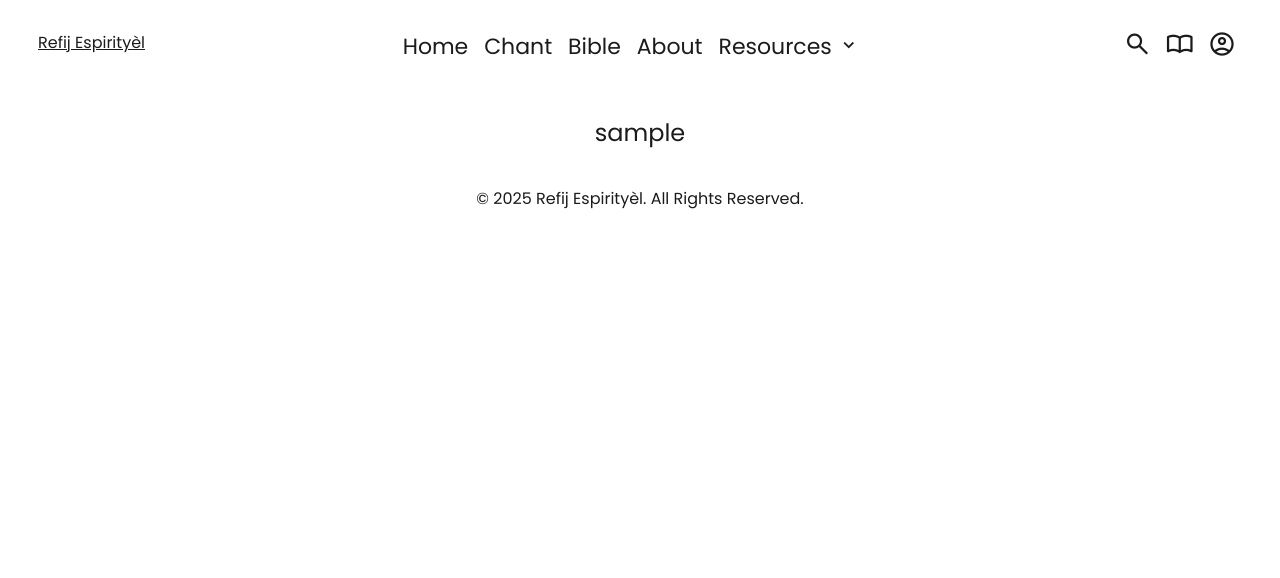
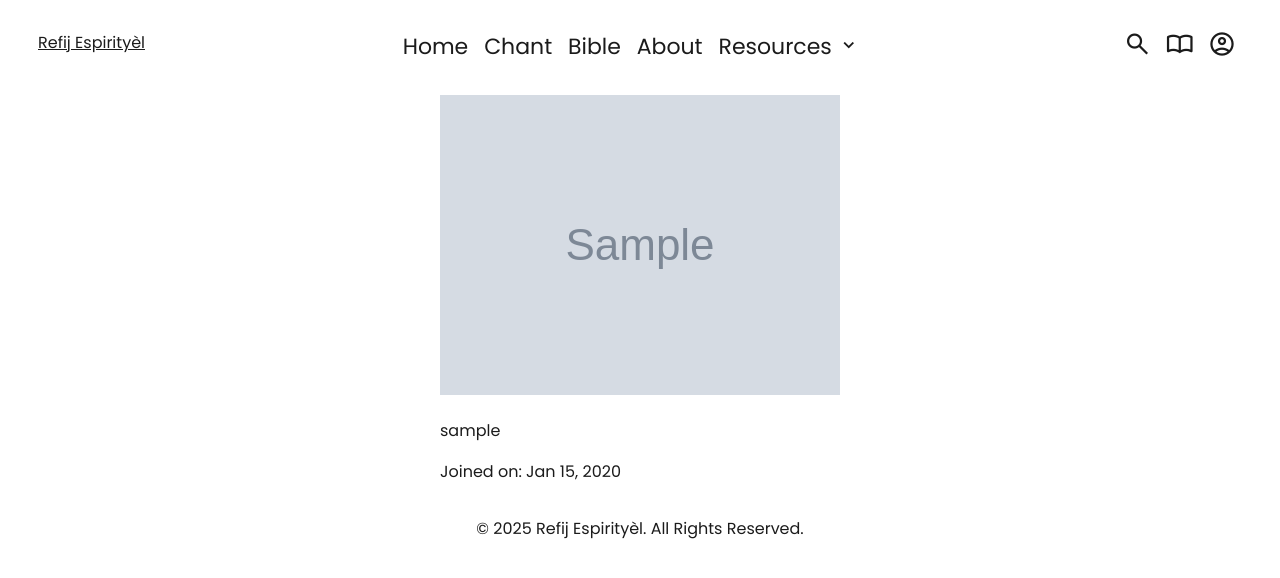
Before and after one commit to cjpx/PathOfGrace, a Django app: template users/templates/users/profile.html in a window 1280 px wide. Shown: the top 578 px of the page. Run offline with Django 5.2, Linux system fonts and the light colour scheme; the template is opened without the code that fills it: values that come from a table or form of the project are taken from there, others are empty; tables that the repository leaves empty hold one stand-in row (values such as "Sample post"); grey boxes marked "Sample" are stand-in pictures.

Commit message:
feat: added profile section

```diff
--- a/users/templates/users/profile.html
+++ b/users/templates/users/profile.html
@@ -20,12 +20,20 @@
                     <form class="profile-form" method="POST" enctype="multipart/form-data">
                         {% csrf_token %}
                         <div class="profile-details">
-                            <button class="update-picture" id="update-picture">
-                                <img class="profile-avatar" src="{{ profile.image.url }}" alt="Profile Picture"><i class='bx bxs-camera'></i>
-                            </button>
-                            <h2 class="profile-username">{{ profile.user.username }}</h2>
-                            <p class="profile-email">{{ profile.user.email }}</p>
+                            <div class="profile-image-container">
+                                <img class="profile-image" src="{{ profile.image.url }}" alt="Profile Picture">
+                                <label for="id_image" class="camera-icon">
+                                    <i class='bx bxs-camera'></i>
+                                </label>
+                                {{ p_form.image }}
+                            </div>
+
                         </div>
+                        <div class="user-info" id="uInfo">
+                            <h2 class="user-username">{{ profile.user.username }}</h2>
+                            <p class="joined-date"> Joined on: {{ profile.user.date_joined | date:'M d, Y' }}</p>
+                        </div>
+
                         <fieldset class="profile-fieldset">
                             <legend class="profile-legend">Profile Info</legend>
                             <div class="form-group">
@@ -36,20 +44,25 @@
                                 {{ u_form.email.label_tag }}
                                 {{ u_form.email }}
                             </div>
-                            <div class="form-group">
-                                {{ p_form.image.label_tag }}
-                                {{ p_form.image }}
-                            </div>
+
                             <button type="submit" class="btn-update">Update</button>
                         </fieldset>
                     </form>
                 </div>
             {% else %}
                 <div class="profile-details">
-                    <h2 class="profile-username">{{ profile.user.username }}</h2>
+                    <div class="profile-image-container">
+                        <img class="profile-image" src="{{ profile.image.url }}" alt="Profile Picture">
+
+                    </div>
                 </div>
+                <div class="user-info" id="uInfo">
+                    <p class="user-username">{{ profile.user.username }}</p>
+                    <p class="joined-date"> Joined on: {{ profile.user.date_joined | date:'M d, Y' }}</p>
+                </div>
+
+
             {% endif %}
         </div>
     </div>
-
 {% endblock content %}
```
